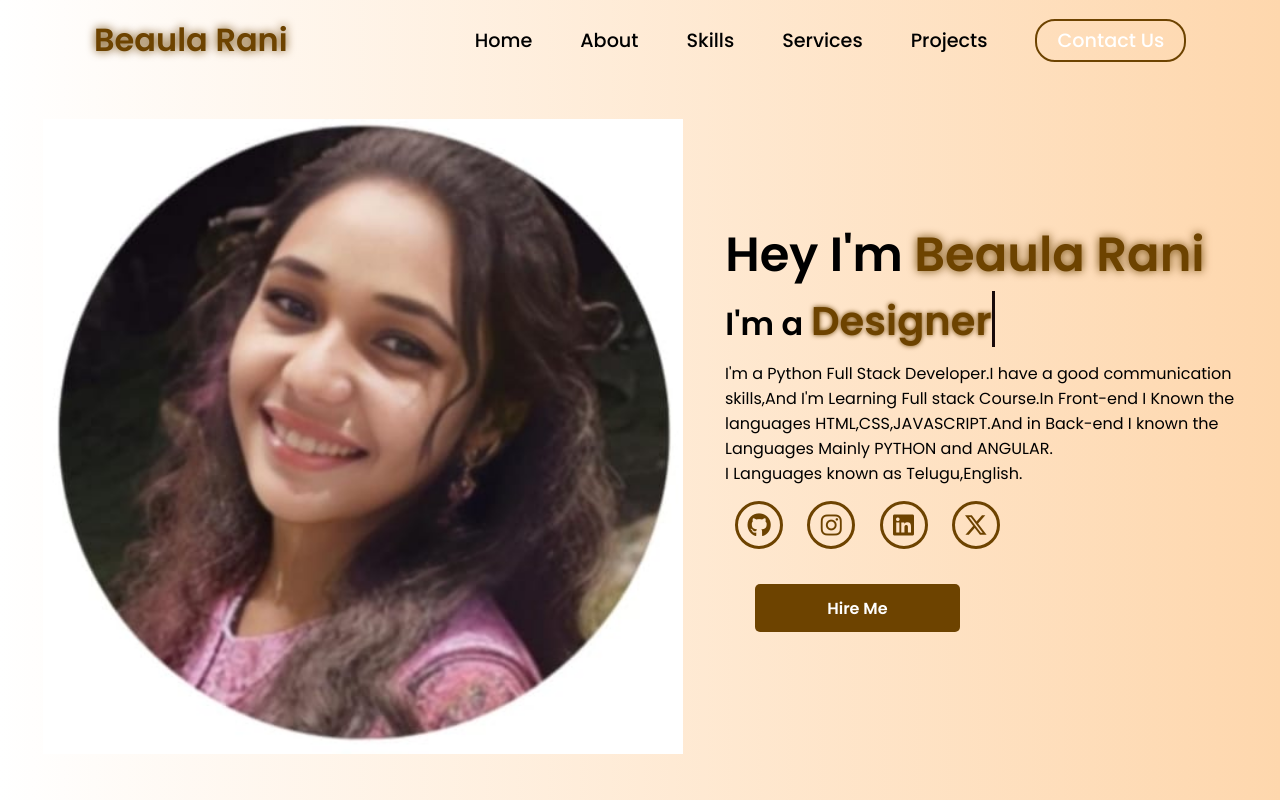
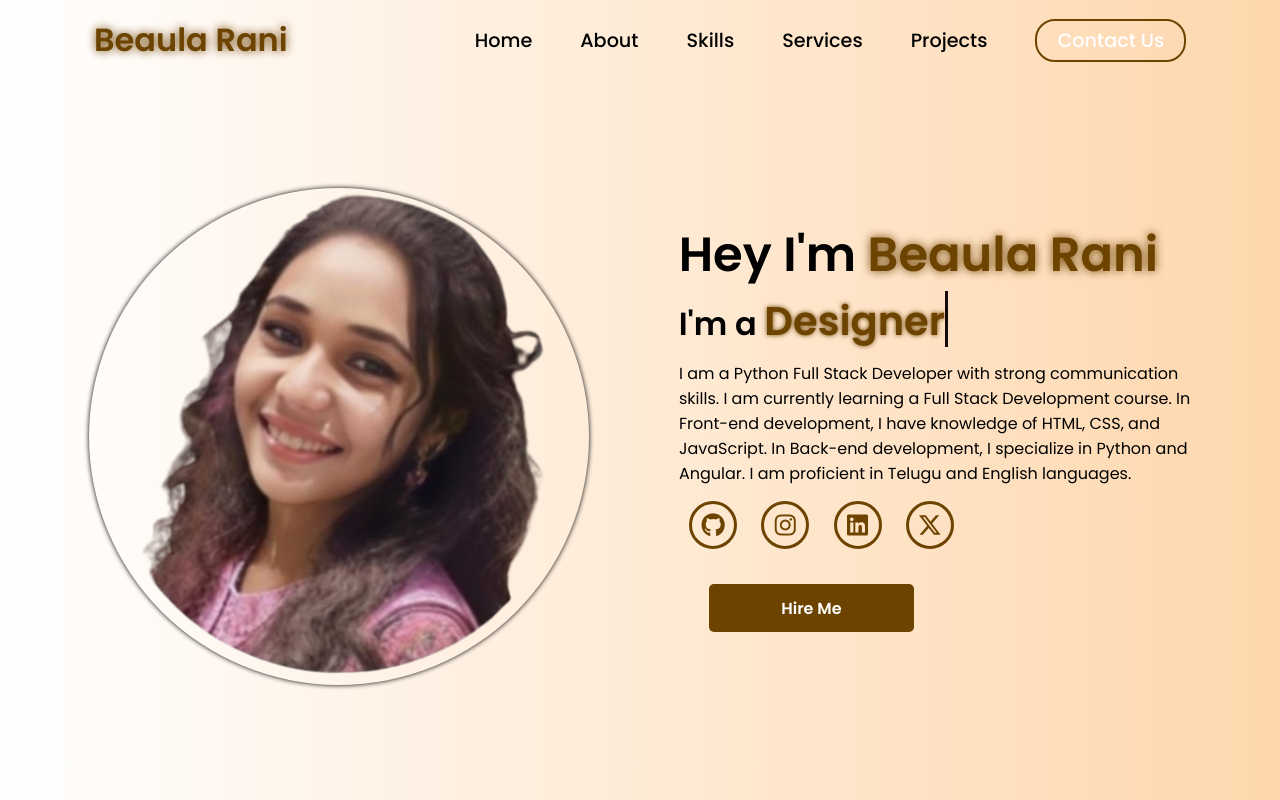
Before and after one commit to beaularani7386/Sample-Portfolio, a plain HTML site: page index.html in a window 1280 px wide. Drawn offline with nearby package versions, Linux system fonts and the light colour scheme.

Commit message:
image class and img update width

```diff
--- a/index.html
+++ b/index.html
@@ -1,13 +1,15 @@
 <!DOCTYPE html>
 <html lang="en">
+
 <head>
     <meta charset="UTF-8">
     <meta name="viewport" content="width=device-width, initial-scale=1.0">
     <link rel="stylesheet" href="https://cdnjs.cloudflare.com/ajax/libs/font-awesome/6.7.1/css/all.min.css">
-    <title>Beaula Rani Portfolio</title>
+    <title>Beaula Rani | Portfolio</title>
     <link rel="stylesheet" href="styles.css">
     <link rel="stylesheet" href="https://unpkg.com/aos@next/dist/aos.css" />
 </head>
+
 <body>
     <nav>
         <div class="nav-container">
@@ -15,12 +17,18 @@
                 <span>Beaula Rani</span>
             </div>
             <div class="links">
-                <div class="link" data-aos="fade-up" data-aos-duration="1000" data-aos-delay="100"><a href="#">Home</a></div>
-                <div class="link" data-aos="fade-up" data-aos-duration="1000" data-aos-delay="200"><a href="#">About</a></div>
-                <div class="link" data-aos="fade-up" data-aos-duration="1000" data-aos-delay="300"><a href="#">Skills</a></div>
-                <div class="link" data-aos="fade-up" data-aos-duration="1000" data-aos-delay="400"><a href="#">Services</a></div>
-                <div class="link" data-aos="fade-up" data-aos-duration="1000" data-aos-delay="500"><a href="#">Projects</a></div>
-                <div class="link contact-btn" data-aos="fade-up" data-aos-duration="1000" data-aos-delay="600"><a href="#">Contact Us</a></div>
+                <div class="link" data-aos="fade-up" data-aos-duration="1000" data-aos-delay="100"><a href="#">Home</a>
+                </div>
+                <div class="link" data-aos="fade-up" data-aos-duration="1000" data-aos-delay="200"><a href="#">About</a>
+                </div>
+                <div class="link" data-aos="fade-up" data-aos-duration="1000" data-aos-delay="300"><a
+                        href="#">Skills</a></div>
+                <div class="link" data-aos="fade-up" data-aos-duration="1000" data-aos-delay="400"><a
+                        href="#">Services</a></div>
+                <div class="link" data-aos="fade-up" data-aos-duration="1000" data-aos-delay="500"><a
+                        href="#">Projects</a></div>
+                <div class="link contact-btn" data-aos="fade-up" data-aos-duration="1000" data-aos-delay="600"><a
+                        href="#">Contact Us</a></div>
             </div>
             <i class="fa-solid fa-bars hamburg" onclick="hamburg()"></i>
         </div>
@@ -39,14 +47,16 @@
     <section>
         <div class="main-container">
             <div class="image" data-aos="zoom-in-right" data-aos-duration="2500">
-                <img src="beau.jpg" alt="my image" width="10">
+                <img src="images/profile2.png" alt="my image">
             </div>
             <div class="content">
-                <h1 data-aos="fade-left" data-aos-duration="1000" data-aos-delay="800">Hey I'm <span>Beaula Rani</span></h1>
-                <div class="typewriter"data-aos="fade-right" data-aos-duration="1000" data-aos-delay="900">I'm a <span></span></div>
-                    <p data-aos="flip-up" data-aos-duration="1000" data-aos-delay="1000">I'm a Python Full Stack Developer.I have a good communication skills,And I'm Learning Full stack Course.In Front-end I Known the languages HTML,CSS,JAVASCRIPT.And in Back-end I known the Languages Mainly PYTHON and ANGULAR.<br>I Languages known as Telugu,English.</p>
+                <h1 data-aos="fade-left" data-aos-duration="1000" data-aos-delay="800">Hey I'm <span>Beaula Rani</span>
+                </h1>
+                <div class="typewriter" data-aos="fade-right" data-aos-duration="1000" data-aos-delay="900">I'm a
+                    <span></span></div>
+                <p data-aos="flip-up" data-aos-duration="1000" data-aos-delay="1000">I am a Python Full Stack Developer with strong communication skills. I am currently learning a Full Stack Development course. In Front-end development, I have knowledge of HTML, CSS, and JavaScript. In Back-end development, I specialize in Python and Angular. I am proficient in Telugu and English languages.</p>
                 <div class="social-links" data-aos="flip-down" data-aos-duration="1000" data-aos-delay="1200">
-                        <a href="#" ><i class="fa-brands fa-github"></i></a>
+                    <a href="#"><i class="fa-brands fa-github"></i></a>
                     <a href="#"><i class="fa-brands fa-instagram"></i></a>
                     <a href="#"><i class="fa-brands fa-linkedin"></i></a>
                     <a href="#"><i class="fa-brands fa-x-twitter"></i></a>
@@ -59,17 +69,18 @@
     </section>
     <script src="https://unpkg.com/aos@next/dist/aos.js"></script>
     <script>
-            AOS.init({offset:0});
+        AOS.init({ offset: 0 });
     </script>
     <script>
-              function hamburg(){
+        function hamburg() {
             const navbar = document.querySelector(".dropdown")
             navbar.style.transform = "translateY(0px)"
         }
-              function cancel(){
+        function cancel() {
             const navbar = document.querySelector(".dropdown")
             navbar.style.transform = "translateY(-500px)"
         }
     </script>
 </body>
+
 </html>
--- a/styles.css
+++ b/styles.css
@@ -146,11 +146,14 @@ section{
 
 .main-container .image{
     z-index: -1;
-    width: 50%;
+    /* width: 50%; */
 }
 
 .main-container .image img{
-    width: 100%;
+    width: 500px;
+    box-shadow: 0px 0px 5px black;
+    border-radius: 50%;
+
 }
 
 .main-container .content{
```
Also changed, not shown: images/profile.jpg (renamed from beau.jpg), images/profile2.png (added). Lines whose indentation alone changed are shown as unchanged.
